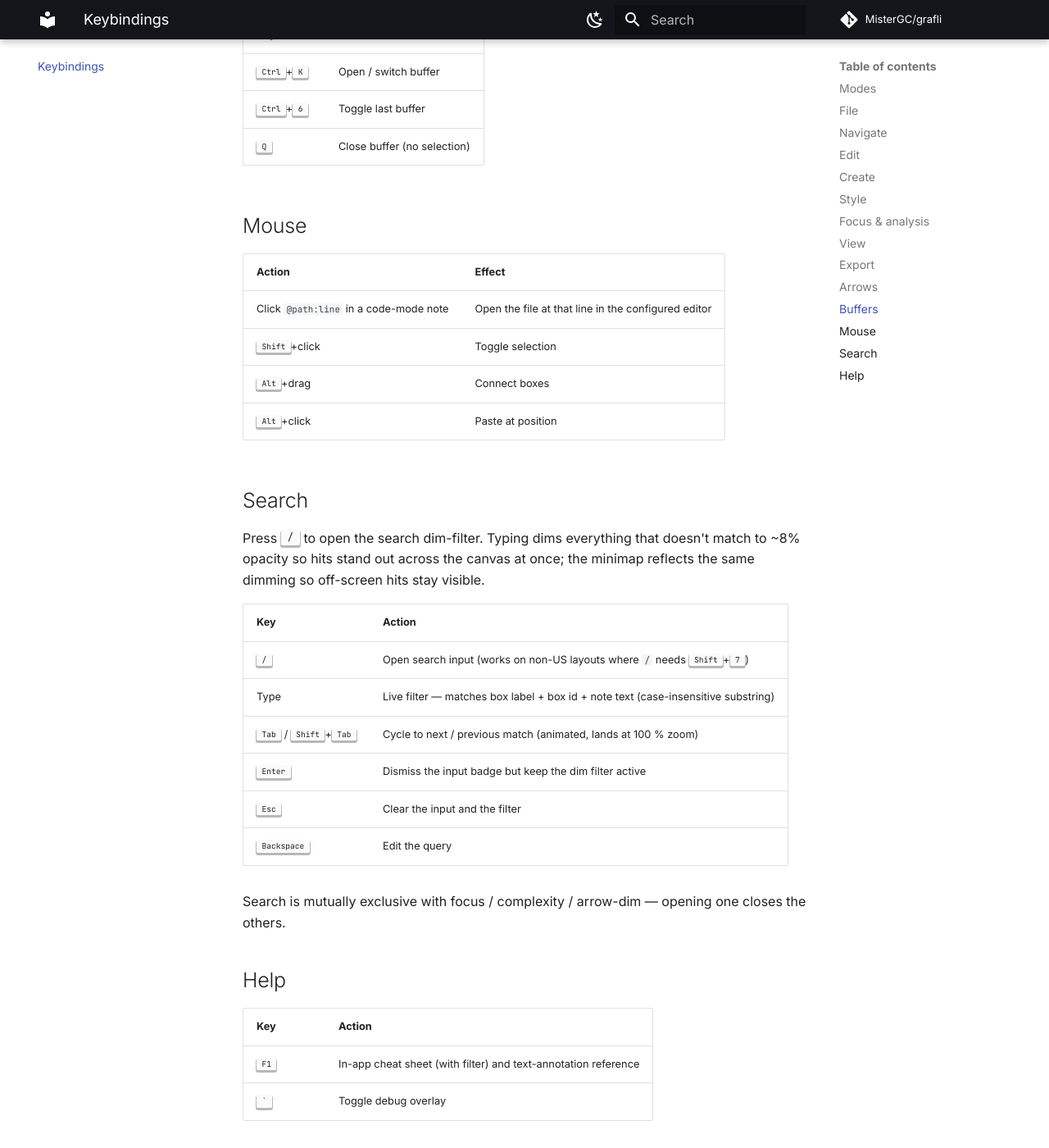
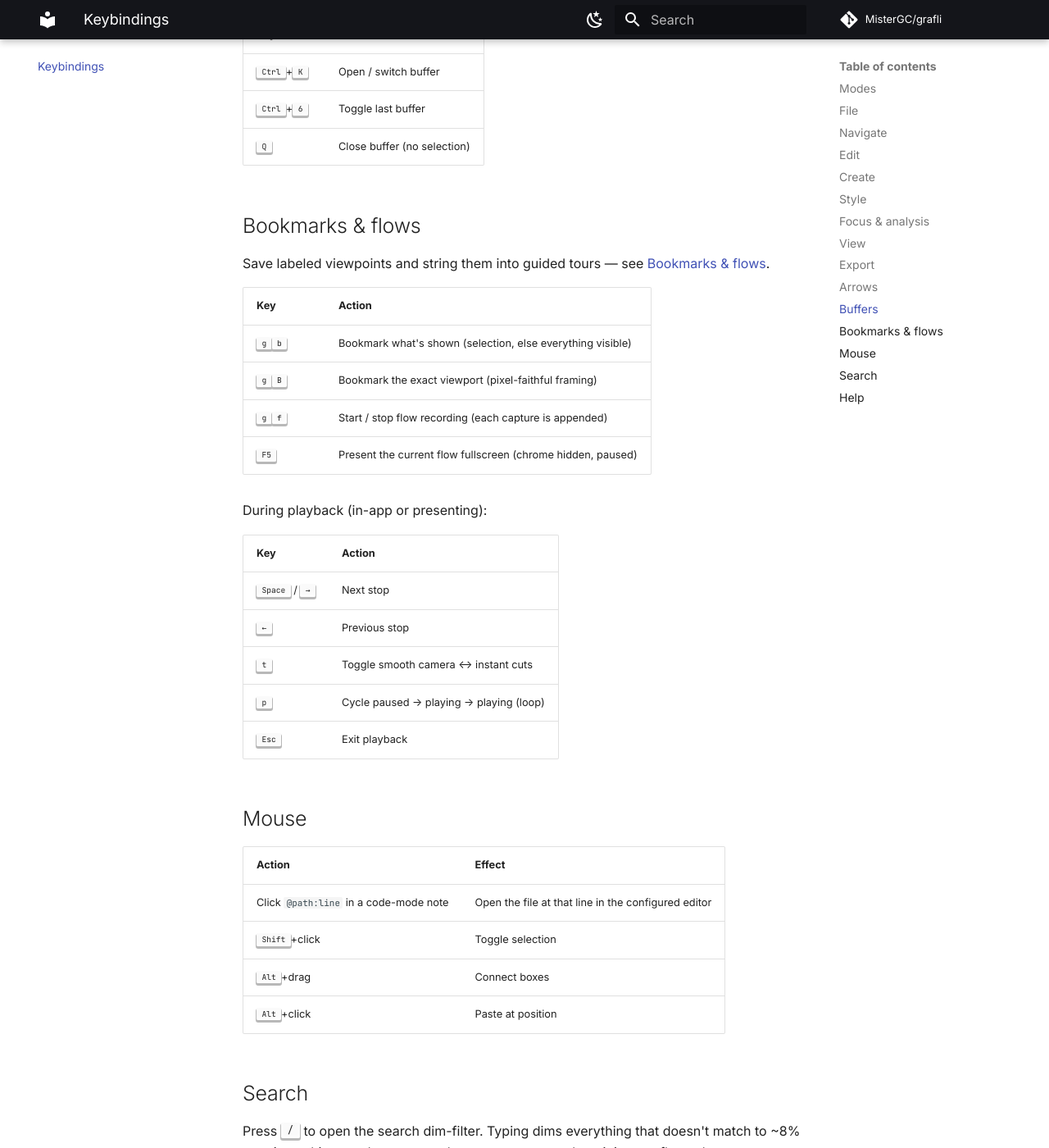
Before and after one commit to MisterGC/grafli, an MkDocs documentation site: the page built from docs/keybindings.md, in a window 1280 px wide and 1400 px high, scrolled down 4613 px. Shown: the whole window at 82% size. Built offline with MkDocs 1.6.1 and Material for MkDocs 9.7.7, drawn with Linux system fonts in a browser that asks for light colours; comment, search, counter and statistics services are not loaded.

Commit message:
Docs: surface bookmarks & flows on homepage, keybindings, examples, README

```diff
--- a/docs/keybindings.md
+++ b/docs/keybindings.md
@@ -128,6 +128,28 @@ section.
 | <kbd>Ctrl</kbd>+<kbd>6</kbd> | Toggle last buffer |
 | <kbd>Q</kbd> | Close buffer (no selection) |
 
+## Bookmarks & flows
+
+Save labeled viewpoints and string them into guided tours — see
+[Bookmarks & flows](bookmarks-flows.md).
+
+| Key | Action |
+|-----|--------|
+| <kbd>g</kbd><kbd>b</kbd> | Bookmark what's shown (selection, else everything visible) |
+| <kbd>g</kbd><kbd>B</kbd> | Bookmark the exact viewport (pixel-faithful framing) |
+| <kbd>g</kbd><kbd>f</kbd> | Start / stop flow recording (each capture is appended) |
+| <kbd>F5</kbd> | Present the current flow fullscreen (chrome hidden, paused) |
+
+During playback (in-app or presenting):
+
+| Key | Action |
+|-----|--------|
+| <kbd>Space</kbd> / <kbd>→</kbd> | Next stop |
+| <kbd>←</kbd> | Previous stop |
+| <kbd>t</kbd> | Toggle smooth camera ↔ instant cuts |
+| <kbd>p</kbd> | Cycle paused → playing → playing (loop) |
+| <kbd>Esc</kbd> | Exit playback |
+
 ## Mouse
 
 | Action | Effect |
```
Also changed, not shown: README.md (+4 -0 lines), docs/examples.md (+14 -0 lines), docs/index.md (+17 -0 lines).
